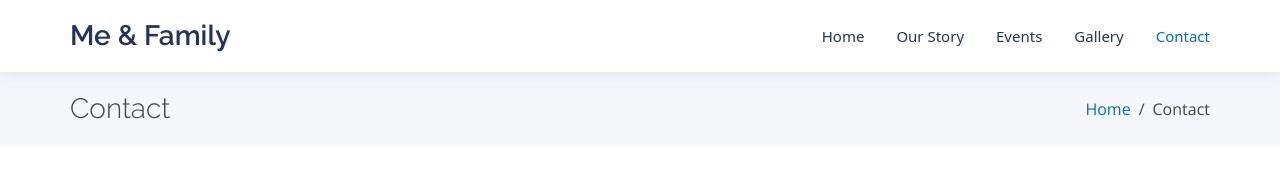
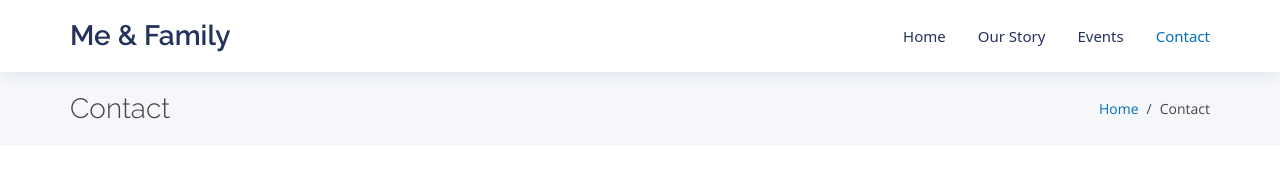
Before and after one commit to LucasBargas/projetos_tailwindcss, a React (Create React App) app in the folder me_family/: page /contact in a window 1280 px wide. Shown: the top 171 px of the page. Built offline with nearby package versions, Linux system fonts and the light colour scheme.

Commit message:
Ajustes nas fontes - feito

```diff
--- a/me_family/src/App.js
+++ b/me_family/src/App.js
@@ -3,7 +3,6 @@ import Header from './layout/Header/Header';
 import HomePage from './pages/HomePage/HomePage';
 import OurStory from './pages/OurStory/OurStory';
 import Events from './pages/Events/Events';
-import Gallery from './pages/Gallery/Gallery';
 import Contact from './pages/Contact/Contact';
 import ButtonReturn from './layout/ButtonReturn.js/ButtonReturn';
 import NotFound from './pages/NotFound/NotFound';
@@ -17,7 +16,6 @@ const App = () => {
           <Route path='/' element={<HomePage />} />
           <Route path='our-story' element={<OurStory />} />
           <Route path='events' element={<Events />} />
-          <Route path='gallery' element={<Gallery />} />
           <Route path='contact' element={<Contact />} />
           <Route path='*' element={<NotFound />} />
         </Routes>
--- a/me_family/src/components/PageTitle/PageTitle.js
+++ b/me_family/src/components/PageTitle/PageTitle.js
@@ -9,7 +9,7 @@ const PageTitle = ({ pageCurrent }) => {
         <div className='text-font-color flex flex-col sm:flex-row sm:justify-between sm:items-center'>
           <h1 className='font-raleway text-[28px] 390:text-2xl font-light'>{pageCurrent}</h1>
 
-          <ul className='flex font-open-sans'>
+          <ul className='flex font-open-sans text-sm'>
             <li><Link className='text-sky-blue' to='/'>Home</Link></li>
             <li className='before:content-["/"] before:px-2'>{pageCurrent}</li>
           </ul>
--- a/me_family/src/layout/Header/NavHeader/NavHeader.js
+++ b/me_family/src/layout/Header/NavHeader/NavHeader.js
@@ -49,9 +49,6 @@ const NavHeader = () => {
             <NavLink onClick={handleClick} className='block font-medium text-[15px] py-3 lg:pl-8 lg:py-2 text-dark-blue duration-500 hover:text-sky-blue' to="/events">Events</NavLink>
           </li>
           <li>
-            <NavLink onClick={handleClick} className='block font-medium text-[15px] py-3 lg:pl-8 lg:py-2 text-dark-blue duration-500 hover:text-sky-blue' to="/gallery">Gallery</NavLink>
-          </li>
-          <li>
             <NavLink onClick={handleClick} className='block font-medium text-[15px] py-3 lg:pl-8 lg:py-2 text-dark-blue duration-500 hover:text-sky-blue' to="/contact">Contact</NavLink>
           </li>
         </ul>
--- a/me_family/src/pages/Gallery/Gallery.js
+++ /dev/null
@@ -1,12 +0,0 @@
-import React from 'react';
-import PageTitle from '../../components/PageTitle/PageTitle';
-
-const Gallery = () => {
-  return (
-    <>
-      <PageTitle pageCurrent='Gallery' />
-    </>
-  )
-}
-
-export default Gallery;
```
